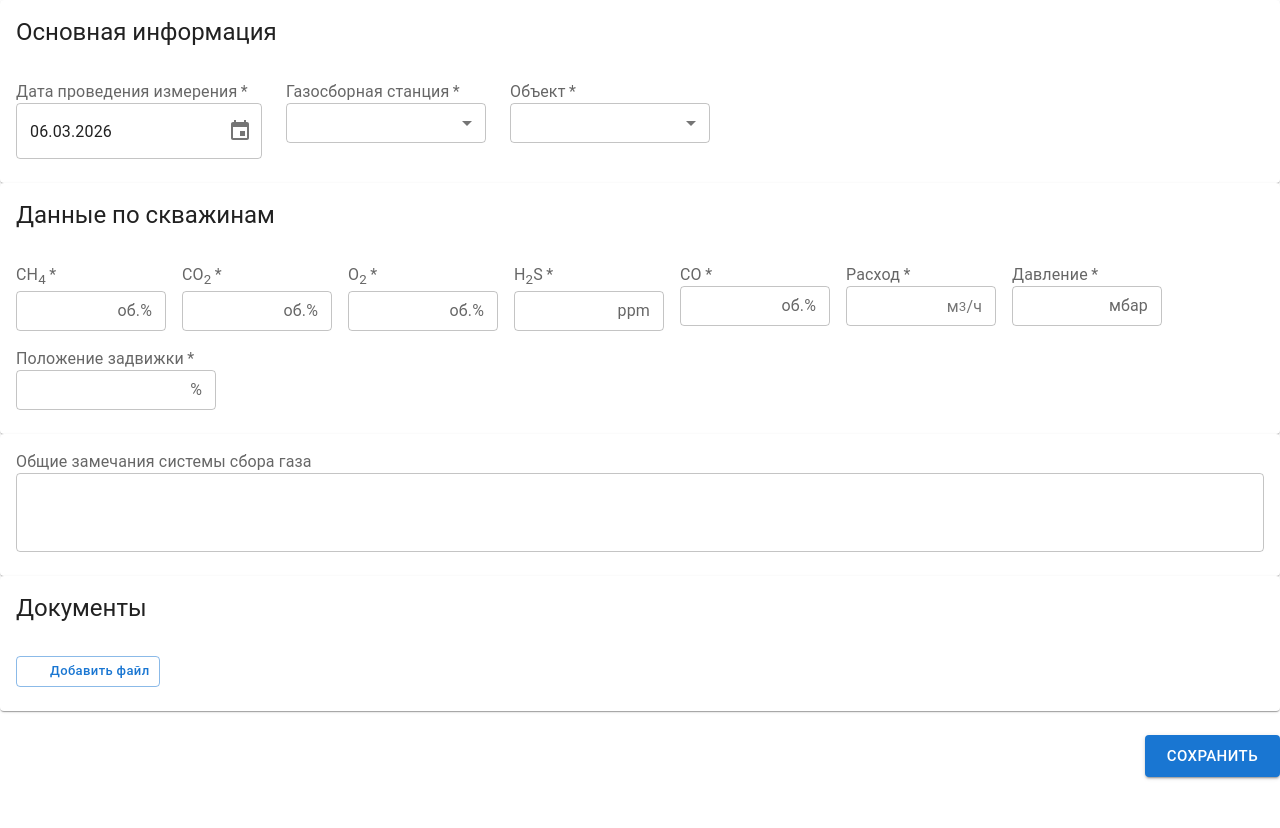
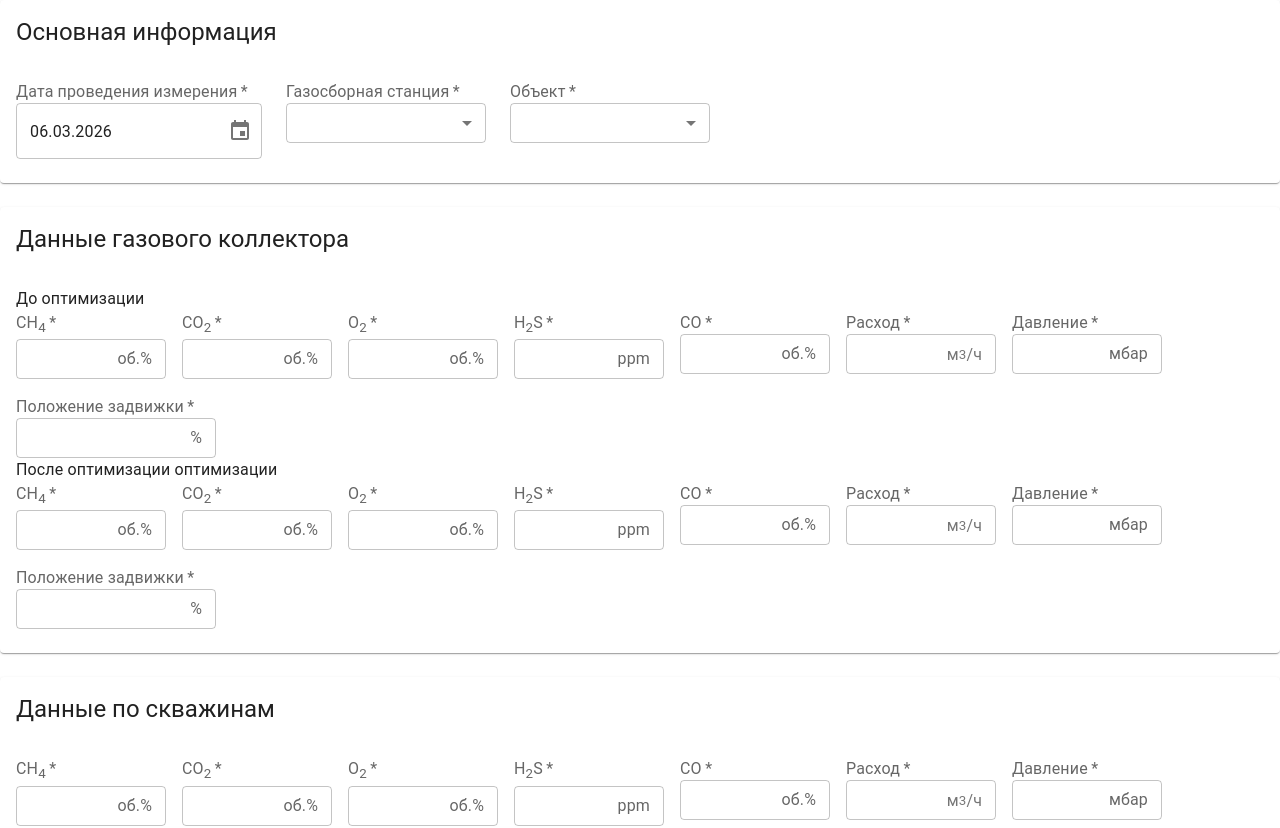
Before and after one commit to bevuxyna/gas-monitoring, a React (Create React App) app: page / in a window 1280 px wide. Shown: the top 828 px of the page. Before the commit the page ends 800 px from the top, so only its background shows below. Built offline with nearby package versions, Linux system fonts and the light colour scheme; some icons are missing.

Commit message:
add formData

```diff
--- a/src/components/Form/Form.tsx
+++ b/src/components/Form/Form.tsx
@@ -6,20 +6,60 @@ import { ruRU } from '@mui/x-date-pickers/locales';
 import dayjs from "dayjs";
 import GasMeasurementsLine from "../GasMeasurementsLine/GasMeasurementsLine";
 import React, { useState } from "react";
-import {Box, Button, Card, CardContent, CardHeader, FormControl, FormLabel, Grid, IconButton, InputLabel, List,
-    ListItem, ListItemSecondaryAction, ListItemText, MenuItem, OutlinedInput, Select,
+import {Box, Button, Card, CardContent, CardHeader, FormControl, FormLabel, Grid,
+    MenuItem, Select,
     TextField, Typography} from "@mui/material";
 import { gssItems, objectItems } from './constants';
 import AddIcon from '@mui/icons-material/Add';
 
 function Form() {
+    interface WellData {
+        co2: string;
+        o2: string;
+        h2s: string;
+        ch4: string;
+        pressure: string;
+        valve: string;
+        comment: string;
+    }
+
+    interface MonitoringData {
+        date: string;
+        station: string;
+        facility: string;
+        temperature: string;
+        windSpeed: string;
+        atmosphericPressure: string;
+        wells: WellData[];
+        generalComment: string;
+        files: File[];
+    }
+
     const [gss, setGss] = useState('');
-    const [formData, setFormData] = useState();
+    const [formData, setFormData] = useState<MonitoringData>({
+        date: new Date().toISOString().split('T')[0],
+        station: "",
+        facility: "",
+        temperature: "",
+        windSpeed: "",
+        atmosphericPressure: "",
+        wells: Array.from({ length: 16 }, () => ({
+            co2: "",
+            o2: "",
+            h2s: "",
+            ch4: "",
+            pressure: "",
+            valve: "",
+            comment: "",
+        })),
+        generalComment: "",
+        files: [],
+    });
 
     return (
         <div>
             <Box>
-                <Box>
+                <Box sx={{ mb: 3 }}>
                     <Card>
                         <CardHeader title="Основная информация" />
                         <CardContent>
@@ -71,7 +111,20 @@ function Form() {
                     </Card>
                 </Box>
 
-                <Box>
+                <Box sx={{ mb: 3 }}>
+                    <Card>
+                        <CardHeader title="Данные газового коллектора" />
+                        <CardContent>
+                                <Typography>До оптимизации</Typography>
+                                <GasMeasurementsLine />
+
+                                <Typography>После оптимизации оптимизации</Typography>
+                                <GasMeasurementsLine />
+                        </CardContent>
+                    </Card>
+                </Box>
+
+                <Box sx={{ mb: 3 }}>
                     <Card>
                         <CardHeader title="Данные по скважинам" />
                         <CardContent>
@@ -80,7 +133,7 @@ function Form() {
                     </Card>
                 </Box>
 
-                <Box>
+                <Box sx={{ mb: 3 }}>
                     <Card>
                         <CardContent>
                             <FormControl size={'small'} fullWidth>
```
